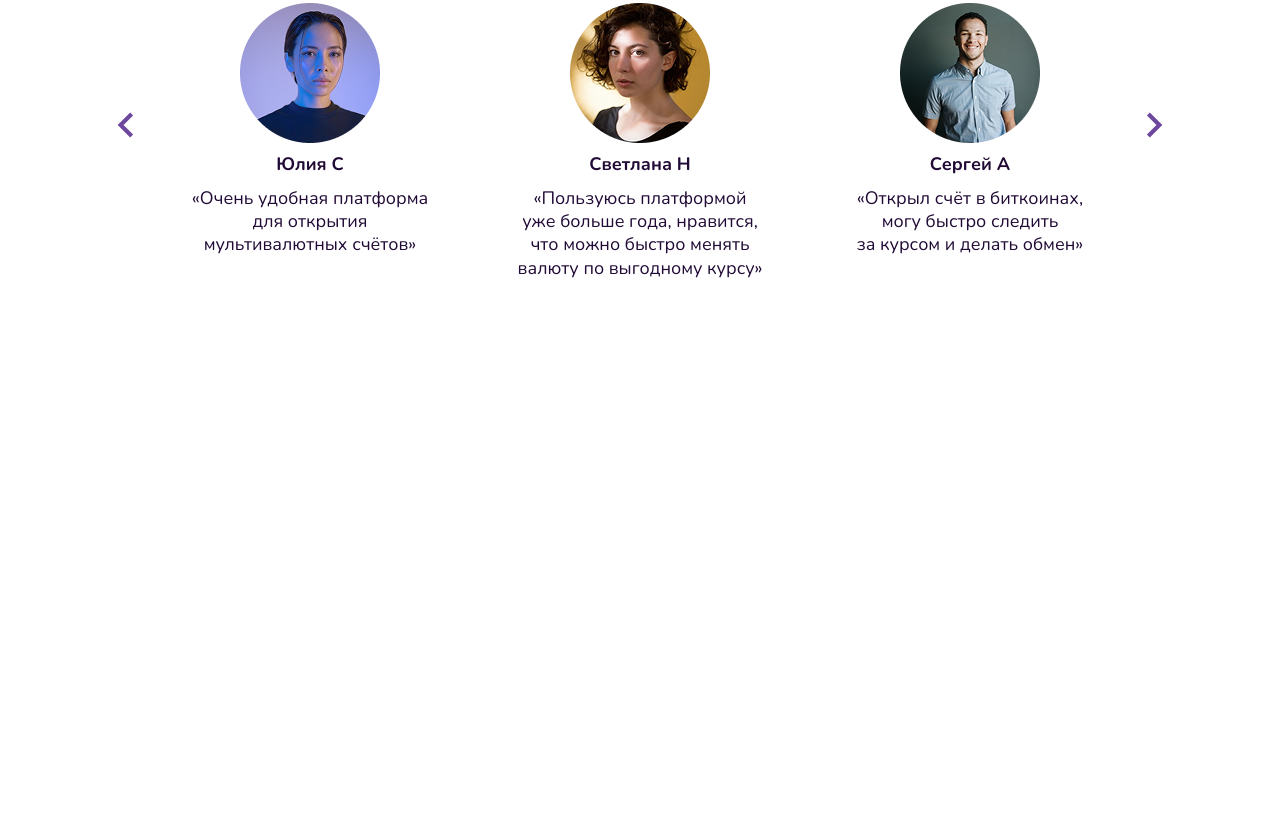
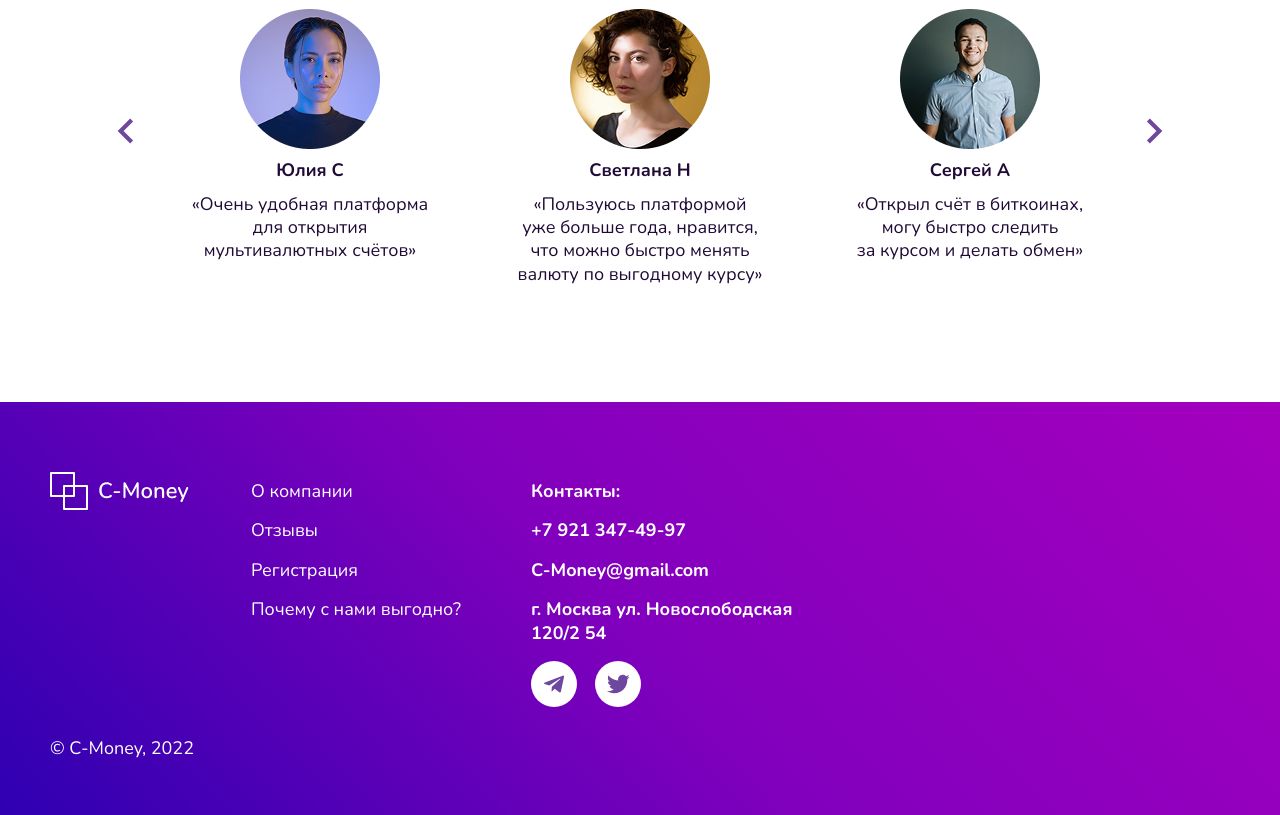
Before and after one commit to emiaesthetic/c-money-landing, a website built with Vite: page index.html in a window 1280 px wide. Shown: the part 1833-2648 px from the top of the page. Before the commit the page ends 2226 px from the top, so only its background shows below. Built offline with nearby package versions, Linux system fonts and the light colour scheme; what just-validate would draw is missing.

Commit message:
feat: add footer section to the layout

```diff
--- a/index.html
+++ b/index.html
@@ -39,9 +39,7 @@
               </a>
             </li>
             <li class="menu__item">
-              <a class="menu__link underline-effect" href="#feedback">
-                Отзывы
-              </a>
+              <a class="menu__link underline-effect" href="#feedback">Отзывы</a>
             </li>
           </ul>
         </nav>
@@ -372,7 +370,110 @@
     </main>
 
     <footer class="footer">
-      <div class="container"></div>
+      <div class="container">
+        <div class="footer__content">
+          <a class="footer__logo logo" href="/">
+            <img
+              class="logo__img"
+              src="/src/assets/img/footer-logo.svg"
+              alt="Логотип C-Money"
+            />
+          </a>
+
+          <div class="footer__info">
+            <ul class="footer__menu">
+              <li class="footer__menu-item">
+                <a class="footer__menu-link underline-effect" href="#about-us">
+                  О&nbsp;компании
+                </a>
+              </li>
+              <li class="footer__menu-item">
+                <a class="footer__menu-link underline-effect" href="#feedback">
+                  Отзывы
+                </a>
+              </li>
+              <li class="footer__menu-item">
+                <a class="footer__menu-link underline-effect" href="#check-in">
+                  Регистрация
+                </a>
+              </li>
+              <li class="footer__menu-item">
+                <a class="footer__menu-link underline-effect" href="#about-us">
+                  Почему с&nbsp;нами выгодно?
+                </a>
+              </li>
+            </ul>
+
+            <div class="footer__contacts contacts">
+              <div class="contacts__title">Контакты:</div>
+              <address class="contacts__address">
+                <ul class="contacts__list">
+                  <li class="contacts__item">
+                    <a
+                      class="contacts__link underline-effect"
+                      href="tel:+79213474997"
+                    >
+                      +7 921 347-49-97
+                    </a>
+                  </li>
+                  <li class="contacts__item">
+                    <a
+                      class="contacts__link underline-effect"
+                      href="mailto:C-Money@gmail.com"
+                    >
+                      C-Money@gmail.com
+                    </a>
+                  </li>
+                  <li class="contacts__item">
+                    <p class="contacts__link">
+                      г.&nbsp;Москва ул.&nbsp;Новослободская 120/2 54
+                    </p>
+                  </li>
+
+                  <li class="contacts__item social">
+                    <ul class="social__list">
+                      <li class="social__item">
+                        <a
+                          class="social__link"
+                          href="/vk.com"
+                          aria-label="Ссылка на телеграм"
+                        >
+                          <svg width="21" height="18" aria-hidden="true">
+                            <use xlink:href="#telegram" />
+                          </svg>
+                        </a>
+                      </li>
+                      <li class="social__item">
+                        <a
+                          class="social__link"
+                          href="/vk.com"
+                          aria-label="Ссылка на твиттер"
+                        >
+                          <svg width="24" height="20" aria-hidden="true">
+                            <use xlink:href="#twitter" />
+                          </svg>
+                        </a>
+                      </li>
+                    </ul>
+                  </li>
+                </ul>
+              </address>
+            </div>
+
+            <div class="footer__map">
+              <iframe
+                class="footer__iframe"
+                src="https://yandex.ru/map-widget/v1/?um=constructor%3A4ebffbefa96031c6b7cbc9ba9156312041633fa72662a8b89910852177d4a08b&amp;source=constructor"
+                width="420"
+                height="200"
+                frameborder="0"
+              ></iframe>
+            </div>
+          </div>
+        </div>
+
+        <p class="footer__copyright">© C-Money, 2022</p>
+      </div>
     </footer>
 
     <dialog
@@ -410,9 +511,7 @@
               </a>
             </li>
             <li class="menu__item">
-              <a class="menu__link underline-effect" href="#feedback">
-                Отзывы
-              </a>
+              <a class="menu__link underline-effect" href="#feedback">Отзывы</a>
             </li>
           </ul>
         </nav>
--- /dev/null
+++ b/src/assets/scss/components/_contacts.scss
@@ -0,0 +1,23 @@
+@use '../abstracts/media' as media;
+
+.contacts {
+  font-weight: 700;
+
+  &__title {
+    margin-bottom: var(--margin-bottom);
+  }
+
+  &__address {
+    font-style: normal;
+  }
+
+  &__item:not(:last-child) {
+    margin-bottom: var(--margin-bottom);
+  }
+
+  &__item:nth-last-child(2) {
+    @include media.mobile {
+      margin-bottom: 20px;
+    }
+  }
+}
--- /dev/null
+++ b/src/assets/scss/components/_social.scss
@@ -0,0 +1,27 @@
+@use '../abstracts/mixins' as mixins;
+
+.social {
+  &__list {
+    display: flex;
+    column-gap: 18px;
+  }
+
+  &__link {
+    width: 46px;
+    height: 46px;
+    border-radius: 50%;
+    background-color: var(--social-icon-background-primary);
+    color: var(--social-icon-color-primary);
+
+    @include mixins.flex-center(true);
+    @include mixins.transition(color);
+
+    @include mixins.hover {
+      color: var(--social-icon-color-hover);
+    }
+
+    @include mixins.focus {
+      color: var();
+    }
+  }
+}
--- a/src/assets/scss/layout/_benefits.scss
+++ b/src/assets/scss/layout/_benefits.scss
@@ -26,7 +26,7 @@
   }
 
   @include media.mobile {
-    padding-block: 30px 60px;
+    padding-block: 30px 65px;
   }
 
   &__title {
@@ -34,7 +34,7 @@
 
     @include media.tablet {
       max-width: 380px;
-      margin-bottom: 40px;
+      margin-bottom: 36px;
     }
 
     @include media.mobile-lg {
--- a/src/assets/scss/layout/_feedback.scss
+++ b/src/assets/scss/layout/_feedback.scss
@@ -2,18 +2,18 @@
 @use '../abstracts/mixins' as mixins;
 
 .feedback {
-  padding-block: 90px 113px;
+  padding-block: 90px 116px;
 
   @include media.laptop {
     padding-block: 90px;
   }
 
   @include media.tablet {
-    padding-block: 80px;
+    padding-block: 80px 75px;
   }
 
   @include media.mobile {
-    padding-block: 62px 60px;
+    padding-block: 62px 70px;
   }
 
   &__container {
@@ -84,12 +84,13 @@
 
     @include media.laptop-less {
       --offset: -52px;
+
+      top: 30%;
     }
 
     @include media.mobile-lg {
       --offset: 0px;
 
-      top: 30%;
       width: 36px;
       height: 36px;
     }
--- /dev/null
+++ b/src/assets/scss/layout/_footer.scss
@@ -0,0 +1,130 @@
+@use '../abstracts/_media.scss' as media;
+
+.footer {
+  --margin-bottom: 16px;
+
+  padding-block: 70px 55px;
+  line-height: 1.3;
+  background-image: var(--background-accent);
+  background-size: cover;
+  background-repeat: no-repeat;
+  color: var(--foreground-secondary);
+
+  @include media.tablet {
+    padding-block: 60px 30px;
+  }
+
+  @include media.mobile {
+    --margin-bottom: 8px;
+
+    padding-block: 40px 15px;
+  }
+
+  &__content {
+    display: flex;
+    gap: 30px 60px;
+    align-items: start;
+    margin-bottom: 30px;
+
+    @include media.laptop {
+      column-gap: 43px;
+      margin-bottom: 7px;
+    }
+
+    @include media.laptop-less {
+      flex-wrap: wrap;
+      column-gap: 20px;
+      margin-bottom: 50px;
+    }
+
+    @include media.mobile {
+      margin-bottom: 40px;
+    }
+  }
+
+  &__logo {
+    flex-shrink: 0;
+
+    @include media.laptop-less {
+      width: 100%;
+    }
+  }
+
+  &__info {
+    display: flex;
+    justify-content: space-between;
+    width: 100%;
+    padding-top: 8px;
+
+    @include media.laptop-less {
+      flex-wrap: wrap;
+      gap: 40px 20px;
+      padding-top: 0;
+    }
+
+    @include media.mobile {
+      flex-wrap: wrap;
+      row-gap: 20px;
+      padding-top: 0;
+    }
+  }
+
+  &__menu {
+    flex-shrink: 0;
+    margin-right: 70px;
+
+    @include media.laptop {
+      margin-right: 30px;
+    }
+
+    @include media.laptop-less {
+      margin-right: unset;
+    }
+  }
+
+  &__menu-item:not(:last-child) {
+    margin-bottom: var(--margin-bottom);
+  }
+
+  &__contacts {
+    margin-right: 16px;
+
+    @include media.laptop-less {
+      margin-right: unset;
+    }
+
+    @include media.tablet {
+      max-width: 340px;
+    }
+
+    @include media.mobile {
+      margin-bottom: 10px;
+    }
+  }
+
+  &__map {
+    width: 100%;
+    max-width: 420px;
+    height: 200px;
+
+    @include media.laptop {
+      max-width: 355px;
+    }
+
+    @include media.laptop-less {
+      justify-self: stretch;
+      min-width: 100%;
+      height: 260px;
+    }
+
+    @include media.mobile {
+      height: 180px;
+    }
+  }
+
+  &__iframe {
+    display: block;
+    width: 100%;
+    height: 100%;
+  }
+}
--- a/src/assets/scss/layout/_header.scss
+++ b/src/assets/scss/layout/_header.scss
@@ -1,7 +1,7 @@
 @use '../abstracts/media' as media;
 
 .header {
-  padding-block: 20px;
+  padding-block: 23px;
 
   @include media.laptop {
     padding-bottom: 27px;
--- a/src/assets/scss/main.scss
+++ b/src/assets/scss/main.scss
@@ -20,6 +20,8 @@
 @use './components/tabs';
 @use './components/form';
 @use './components/slider-card';
+@use './components/contacts';
+@use './components/social';
 
 /* Layout */
 @use './layout/container';
@@ -29,6 +31,7 @@
 @use './layout/check-in';
 @use './layout/success-check-in';
 @use './layout/feedback';
+@use './layout/footer';
 
 /* Pages */
 
```
Also changed, not shown: src/assets/img/map.jpg (added), 1 other file.
